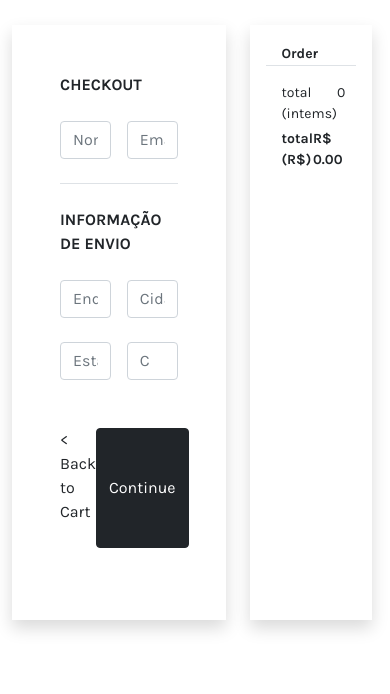
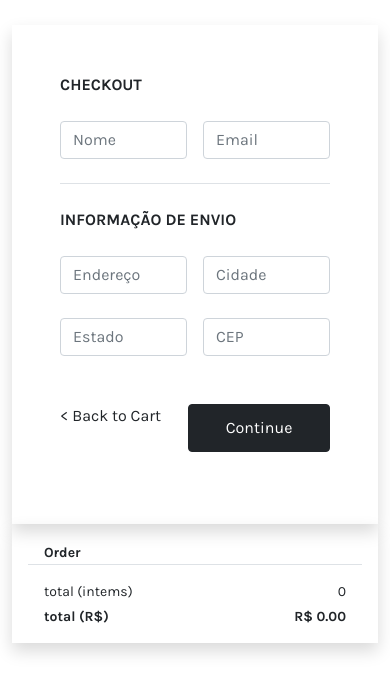
Before and after one commit to joaopaulosrosa/ecommerce, a Django app: page /checkout in a window 390 px wide. Shown: the part 88-782 px from the top of the page. Run offline with Django 4.2, Linux system fonts and the light colour scheme; some libraries are stand-ins or nearby versions.

Commit message:
adjustments for responsiveness

```diff
--- a/store/templates/store/checkout.html
+++ b/store/templates/store/checkout.html
@@ -6,7 +6,7 @@
 
   <div class="row">
 
-    <div class="col-7 me-4 p-5 shadow">
+    <div class="col-12 col-md-7 me-4 p-5 shadow">
 
 
       <form class="w-100" id="form">
@@ -65,7 +65,7 @@
 
     </div>
 
-    <div class="col-4 p-3 shadow">
+    <div class="col-12 col-md-4 p-3 shadow">
 
       <small class="fw-bold ms-3">Order</small>
       <div style="overflow: auto; max-height: 350px;">
--- a/store/templates/store/product.html
+++ b/store/templates/store/product.html
@@ -6,13 +6,13 @@
 
   <div class="row">
 
-    <div class="col-7 pe-4">
+    <div class="col-12 col-md-7 pe-4">
 
       <img class="w-100" style="max-height: 800px;" src="{{product.image.url}}" alt="">
 
     </div>
 
-    <div class="col-5 mt-5">
+    <div class="col-12 col-md-5 mt-5">
 
       <h6 class="mt-5" >{{product.name}}</h6>
 
```
Also changed, not shown: db.sqlite3.
